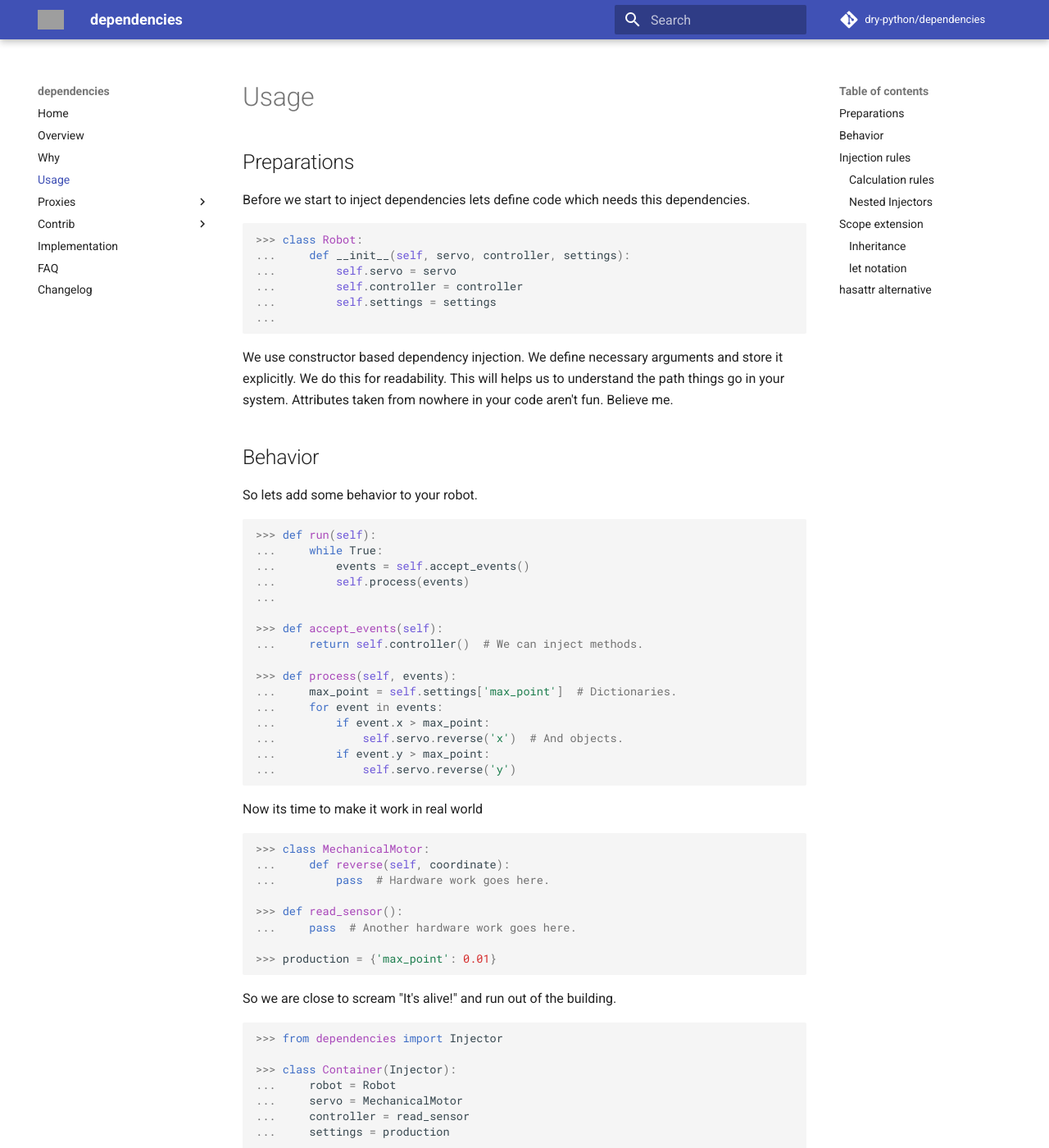
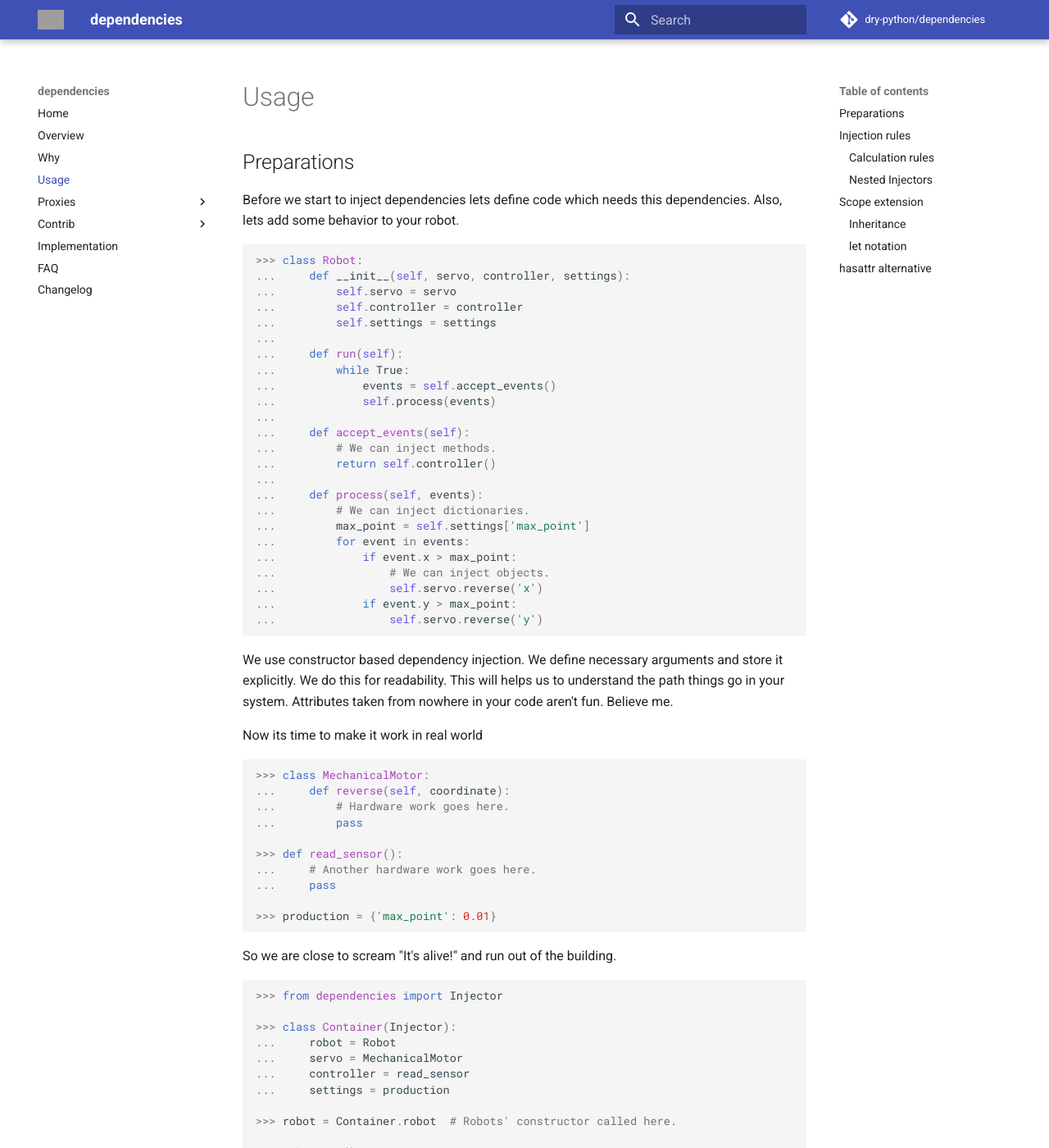
Before and after one commit to proofit404/dependencies, an MkDocs documentation site: the page built from docs/usage.md, in a window 1280 px wide and 1400 px high. Shown: the whole window at 82% size. Built offline with MkDocs 1.6.1 and Material for MkDocs 9.7.7, drawn with Linux system fonts in a browser that asks for light colours; comment, search, counter and statistics services are not loaded; some of the changed lines change nothing that is shown; grey boxes are pictures that could not be loaded.

Commit message:
Write class definition and methods in the same code example.
Fix Usage documentation chapter.

````diff
--- a/docs/usage.md
+++ b/docs/usage.md
@@ -2,8 +2,9 @@
 
 ## Preparations
 
-Before we start to inject dependencies lets define code which needs this
-dependencies.
+Before we start to inject dependencies lets define code which needs
+this dependencies.  Also, lets add some behavior to your robot.
+
 
 ```pycon
 
@@ -13,6 +14,24 @@ dependencies.
 ...         self.controller = controller
 ...         self.settings = settings
 ...
+...     def run(self):
+...         while True:
+...             events = self.accept_events()
+...             self.process(events)
+...
+...     def accept_events(self):
+...         # We can inject methods.
+...         return self.controller()
+...
+...     def process(self, events):
+...         # We can inject dictionaries.
+...         max_point = self.settings['max_point']
+...         for event in events:
+...             if event.x > max_point:
+...                 # We can inject objects.
+...                 self.servo.reverse('x')
+...             if event.y > max_point:
+...                 self.servo.reverse('y')
 
 ```
 
@@ -21,41 +40,18 @@ arguments and store it explicitly. We do this for readability. This will
 helps us to understand the path things go in your system. Attributes
 taken from nowhere in your code aren't fun. Believe me.
 
-## Behavior
-
-So lets add some behavior to your robot.
-
-```pycon
-
->>> def run(self):
-...     while True:
-...         events = self.accept_events()
-...         self.process(events)
-...
-
->>> def accept_events(self):
-...     return self.controller()  # We can inject methods.
-
->>> def process(self, events):
-...     max_point = self.settings['max_point']  # Dictionaries.
-...     for event in events:
-...         if event.x > max_point:
-...             self.servo.reverse('x')  # And objects.
-...         if event.y > max_point:
-...             self.servo.reverse('y')
-
-```
-
 Now its time to make it work in real world
 
 ```pycon
 
 >>> class MechanicalMotor:
 ...     def reverse(self, coordinate):
-...         pass  # Hardware work goes here.
+...         # Hardware work goes here.
+...         pass
 
 >>> def read_sensor():
-...     pass  # Another hardware work goes here.
+...     # Another hardware work goes here.
+...     pass
 
 >>> production = {'max_point': 0.01}
 
````
